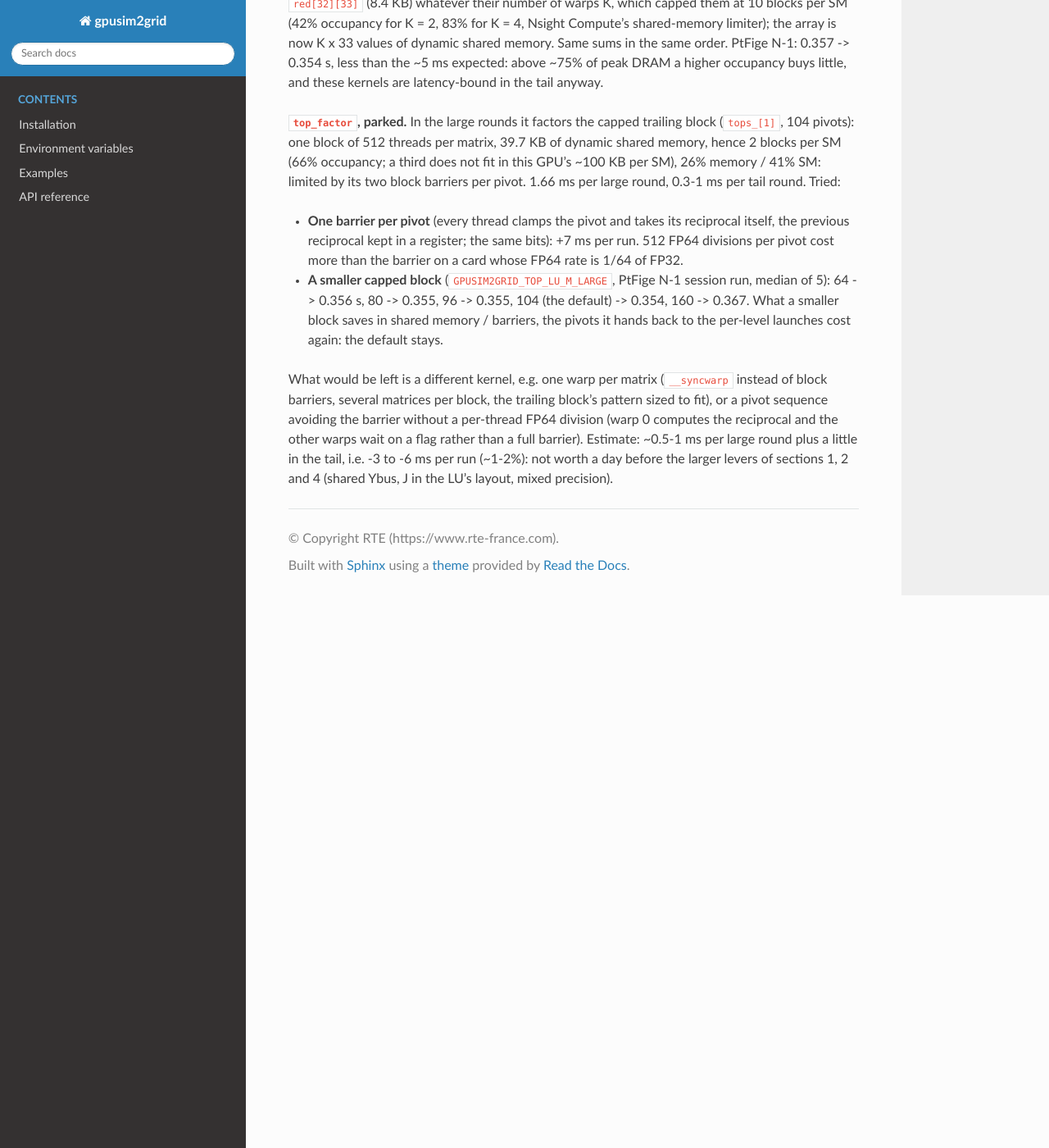
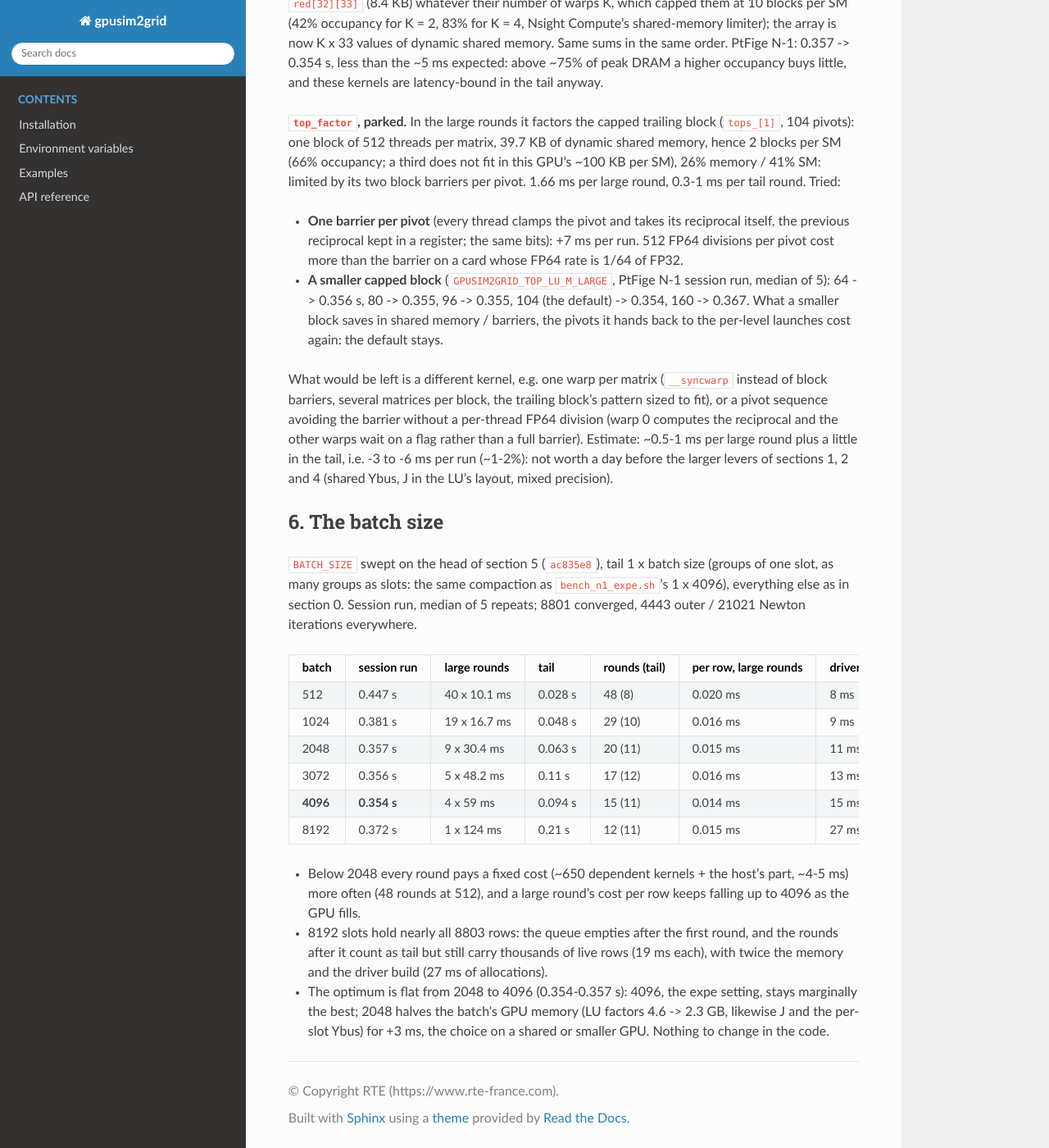
Before and after one commit to Grid2op/gpusim2grid, a Sphinx documentation site: the page built from docs/dev_notes/n1_big_rounds_bandwidth.md, in a window 1280 px wide and 1400 px high, scrolled down 3959 px. Shown: the whole window at 82% size. Built offline with Sphinx 7.4.7 and the Read the Docs theme 3.1.0, drawn with Linux system fonts in a browser that asks for light colours.

Commit message:
Dev note: the batch size of the PtFige N-1
BATCH_SIZE 512 / 1024 / 2048 / 3072 / 4096 / 8192 (tail 1 x batch size):
0.447 / 0.381 / 0.357 / 0.356 / 0.354 / 0.372 s, results identical. Small
batches pay the per-round fixed cost more often; 8192 empties the queue
after one round and drags thousands of rows through the tail. Flat from
2048 to 4096: 4096 (the expe setting) marginally best, 2048 for half the
memory at +3 ms.

Assisted-by: Claude Code (claude-opus-5-5)
Signed-off-by: Benjamin Donnot <benjamin.donnot@rte-france.com>

```diff
--- a/docs/dev_notes/n1_big_rounds_bandwidth.md
+++ b/docs/dev_notes/n1_big_rounds_bandwidth.md
@@ -163,3 +163,28 @@ avoiding the barrier without a per-thread FP64 division (warp 0 computes the rec
 warps wait on a flag rather than a full barrier). Estimate: ~0.5-1 ms per large round plus a little in
 the tail, i.e. -3 to -6 ms per run (~1-2%): not worth a day before the larger levers of sections 1, 2
 and 4 (shared Ybus, J in the LU's layout, mixed precision).
+
+## 6. The batch size
+
+`BATCH_SIZE` swept on the head of section 5 (`ac835e8`), tail 1 x batch size (groups of one slot, as
+many groups as slots: the same compaction as `bench_n1_expe.sh`'s 1 x 4096), everything else as in
+section 0. Session run, median of 5 repeats; 8801 converged, 4443 outer / 21021 Newton iterations
+everywhere.
+
+| batch | session run | large rounds | tail | rounds (tail) | per row, large rounds | driver construction |
+|---|---|---|---|---|---|---|
+| 512 | 0.447 s | 40 x 10.1 ms | 0.028 s | 48 (8) | 0.020 ms | 8 ms |
+| 1024 | 0.381 s | 19 x 16.7 ms | 0.048 s | 29 (10) | 0.016 ms | 9 ms |
+| 2048 | 0.357 s | 9 x 30.4 ms | 0.063 s | 20 (11) | 0.015 ms | 11 ms |
+| 3072 | 0.356 s | 5 x 48.2 ms | 0.11 s | 17 (12) | 0.016 ms | 13 ms |
+| **4096** | **0.354 s** | 4 x 59 ms | 0.094 s | 15 (11) | 0.014 ms | 15 ms |
+| 8192 | 0.372 s | 1 x 124 ms | 0.21 s | 12 (11) | 0.015 ms | 27 ms |
+
+- Below 2048 every round pays a fixed cost (~650 dependent kernels + the host's part, ~4-5 ms) more
+  often (48 rounds at 512), and a large round's cost per row keeps falling up to 4096 as the GPU fills.
+- 8192 slots hold nearly all 8803 rows: the queue empties after the first round, and the rounds after
+  it count as tail but still carry thousands of live rows (19 ms each), with twice the memory and the
+  driver build (27 ms of allocations).
+- The optimum is flat from 2048 to 4096 (0.354-0.357 s): 4096, the expe setting, stays marginally the
+  best; 2048 halves the batch's GPU memory (LU factors 4.6 -> 2.3 GB, likewise J and the per-slot Ybus)
+  for +3 ms, the choice on a shared or smaller GPU. Nothing to change in the code.
```
